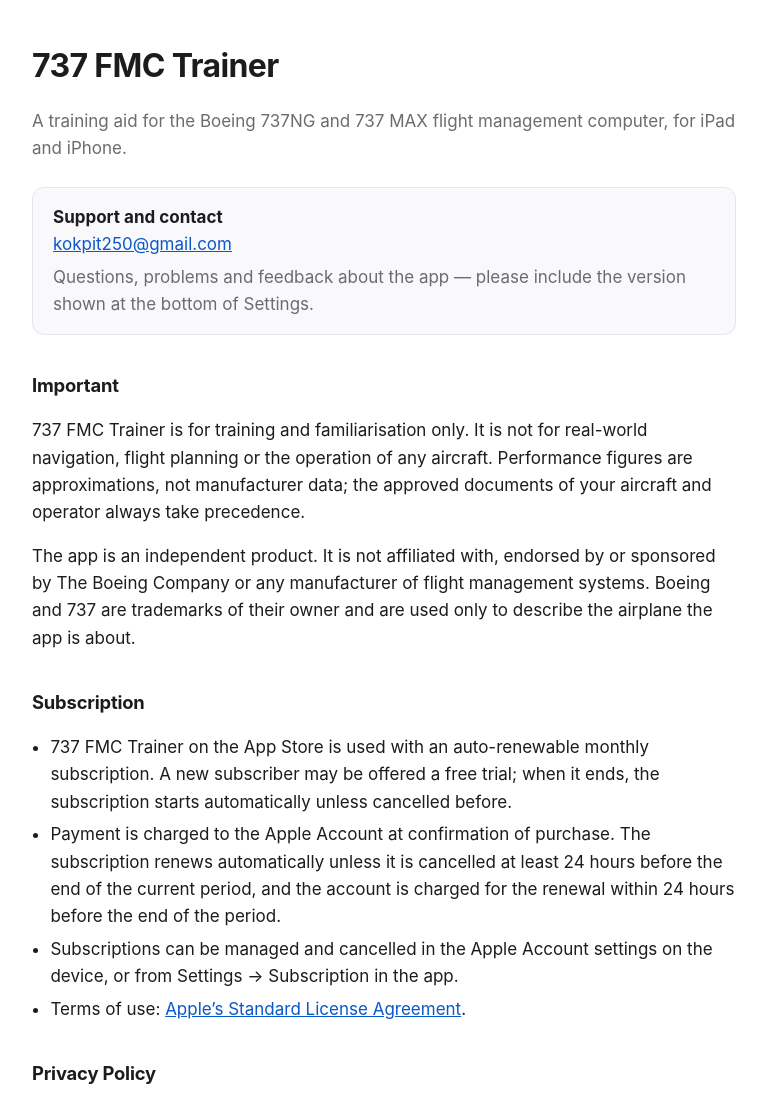
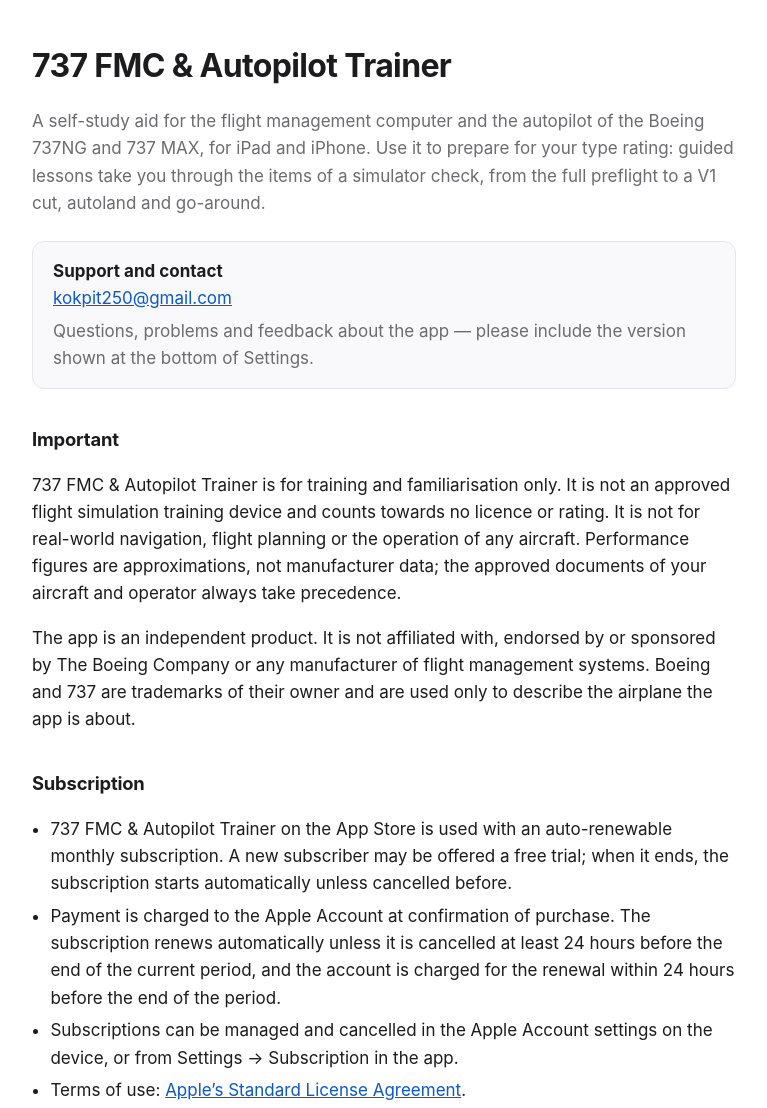
Before and after one commit to Filipooos/fmctrainer-site, a plain HTML site: page index.html in a window 1280 px wide. Shown: the top 1108 px of the page, without its empty margins (256-1023 px from the left). Drawn offline with Linux system fonts and the light colour scheme.

Commit message:
Renamed 737 FMC & Autopilot Trainer; type rating preparation
Co-Authored-By: Claude Opus 5.5 <noreply@anthropic.com>

```diff
--- a/index.html
+++ b/index.html
@@ -3,7 +3,8 @@
 <head>
 <meta charset="utf-8">
 <meta name="viewport" content="width=device-width, initial-scale=1">
-<title>737 FMC Trainer — Privacy Policy &amp; Support</title>
+<title>737 FMC &amp; Autopilot Trainer — Privacy Policy &amp; Support</title>
+<meta name="description" content="Prepare for your 737 type rating: the FMC and autopilot of the 737NG and 737 MAX on iPad and iPhone, with guided type rating lessons.">
 <style>
   :root { color-scheme: light dark; }
   body {
@@ -34,8 +35,8 @@
 </head>
 <body>
 
-<h1>737 FMC Trainer</h1>
-<p class="muted">A training aid for the Boeing 737NG and 737 MAX flight management computer, for iPad and iPhone.</p>
+<h1>737 FMC &amp; Autopilot Trainer</h1>
+<p class="muted">A self-study aid for the flight management computer and the autopilot of the Boeing 737NG and 737 MAX, for iPad and iPhone. Use it to prepare for your type rating: guided lessons take you through the items of a simulator check, from the full preflight to a V1 cut, autoland and go-around.</p>
 
 <div class="card">
   <strong>Support and contact</strong><br>
@@ -44,12 +45,12 @@
 </div>
 
 <h2>Important</h2>
-<p>737 FMC Trainer is for training and familiarisation only. It is not for real-world navigation, flight planning or the operation of any aircraft. Performance figures are approximations, not manufacturer data; the approved documents of your aircraft and operator always take precedence.</p>
+<p>737 FMC &amp; Autopilot Trainer is for training and familiarisation only. It is not an approved flight simulation training device and counts towards no licence or rating. It is not for real-world navigation, flight planning or the operation of any aircraft. Performance figures are approximations, not manufacturer data; the approved documents of your aircraft and operator always take precedence.</p>
 <p>The app is an independent product. It is not affiliated with, endorsed by or sponsored by The Boeing Company or any manufacturer of flight management systems. Boeing and 737 are trademarks of their owner and are used only to describe the airplane the app is about.</p>
 
 <h2>Subscription</h2>
 <ul>
-  <li>737 FMC Trainer on the App Store is used with an auto-renewable monthly subscription. A new subscriber may be offered a free trial; when it ends, the subscription starts automatically unless cancelled before.</li>
+  <li>737 FMC &amp; Autopilot Trainer on the App Store is used with an auto-renewable monthly subscription. A new subscriber may be offered a free trial; when it ends, the subscription starts automatically unless cancelled before.</li>
   <li>Payment is charged to the Apple Account at confirmation of purchase. The subscription renews automatically unless it is cancelled at least 24 hours before the end of the current period, and the account is charged for the renewal within 24 hours before the end of the period.</li>
   <li>Subscriptions can be managed and cancelled in the Apple Account settings on the device, or from Settings → Subscription in the app.</li>
   <li>Terms of use: <a href="https://www.apple.com/legal/internet-services/itunes/dev/stdeula/">Apple’s Standard License Agreement</a>.</li>
@@ -81,7 +82,7 @@
 <p>If the app ever starts doing something else with data, this page will say so before that version is released.</p>
 
 <footer class="muted">
-  737 FMC Trainer · <a href="mailto:kokpit250@gmail.com">kokpit250@gmail.com</a>
+  737 FMC &amp; Autopilot Trainer · <a href="mailto:kokpit250@gmail.com">kokpit250@gmail.com</a>
 </footer>
 
 </body>
```
